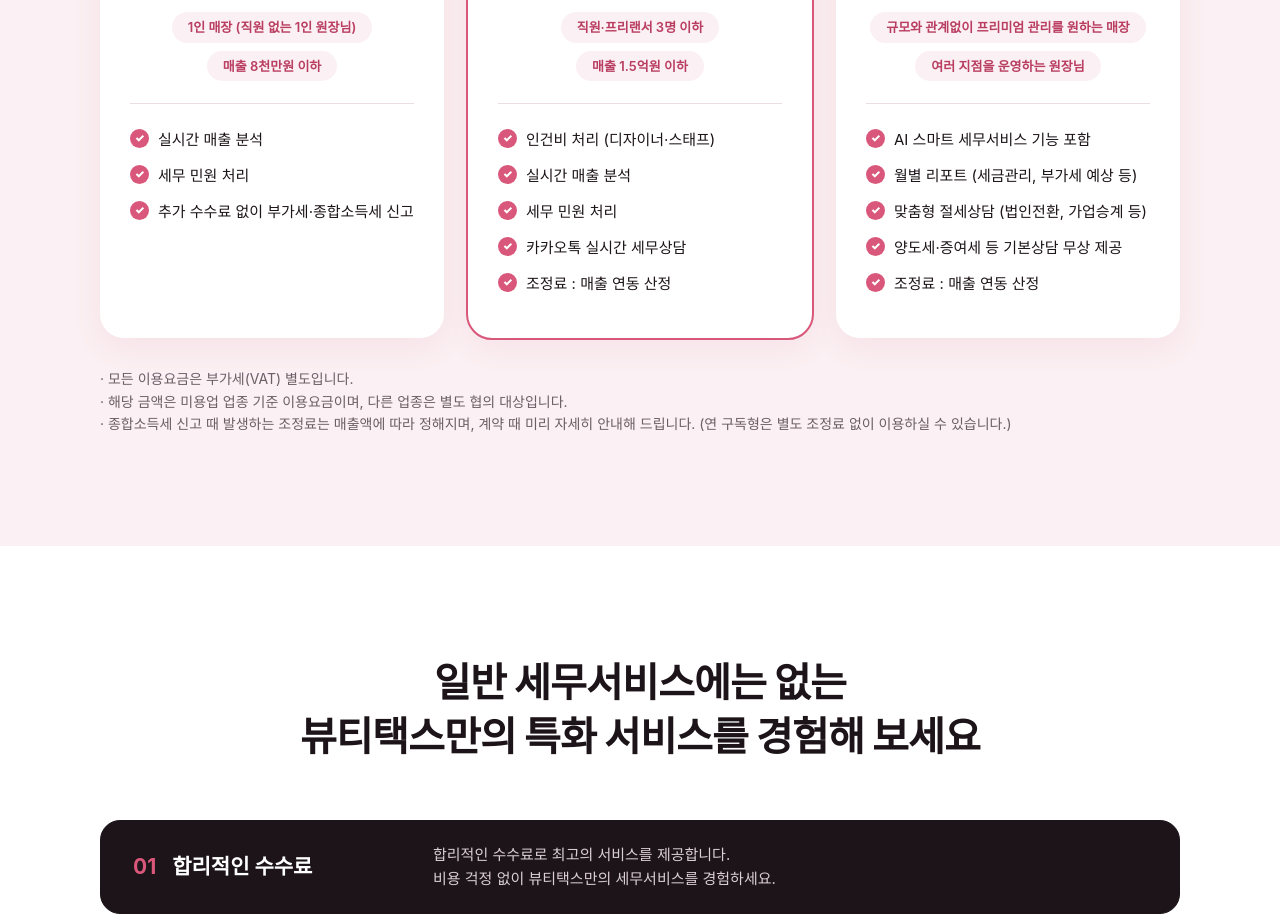
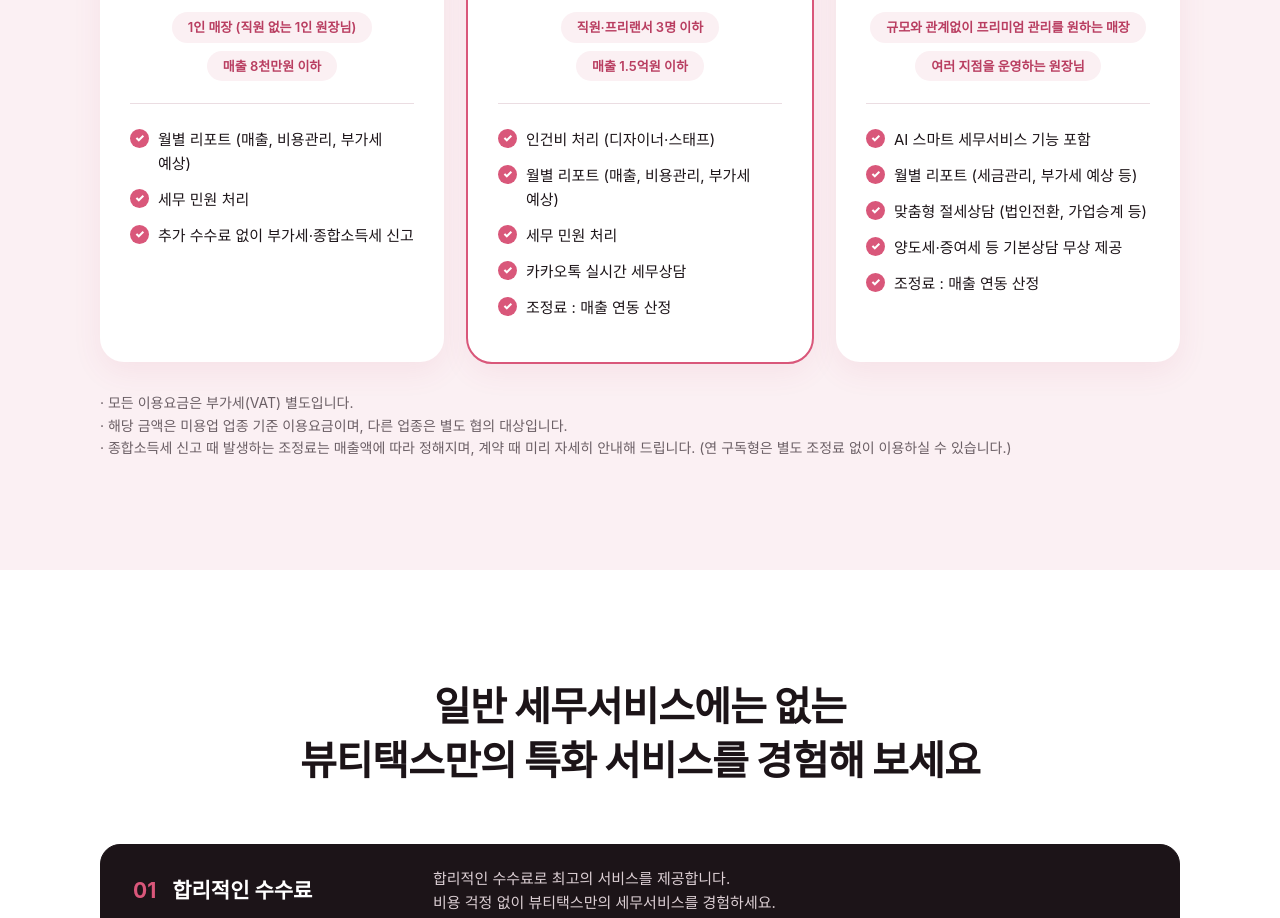
Before and after one commit to yourtax77/beautytax-homepage, a plain HTML site: page index.html in a window 1280 px wide. Shown: the part 3620-4538 px from the top of the page. Drawn offline with Linux system fonts and the light colour scheme; a web font is replaced by a local one.

Commit message:
요금제: 실시간 매출 분석 → 월별 리포트(매출, 비용관리, 부가세 예상)
Co-Authored-By: Claude Opus 5.5 <noreply@anthropic.com>

```diff
--- a/index.html
+++ b/index.html
@@ -178,7 +178,7 @@
         <div class="yr">(연 환산 450,000원)</div>
         <div class="chips"><span>1인 매장 (직원 없는 1인 원장님)</span><span>매출 8천만원 이하</span></div>
         <ul>
-          <li>실시간 매출 분석</li>
+          <li>월별 리포트 (매출, 비용관리, 부가세 예상)</li>
           <li>세무 민원 처리</li>
           <li>추가 수수료 없이 부가세·종합소득세 신고</li>
         </ul>
@@ -191,7 +191,7 @@
         <div class="chips"><span>직원·프리랜서 3명 이하</span><span>매출 1.5억원 이하</span></div>
         <ul>
           <li>인건비 처리 (디자이너·스태프)</li>
-          <li>실시간 매출 분석</li>
+          <li>월별 리포트 (매출, 비용관리, 부가세 예상)</li>
           <li>세무 민원 처리</li>
           <li>카카오톡 실시간 세무상담</li>
           <li>조정료 : 매출 연동 산정</li>
```
